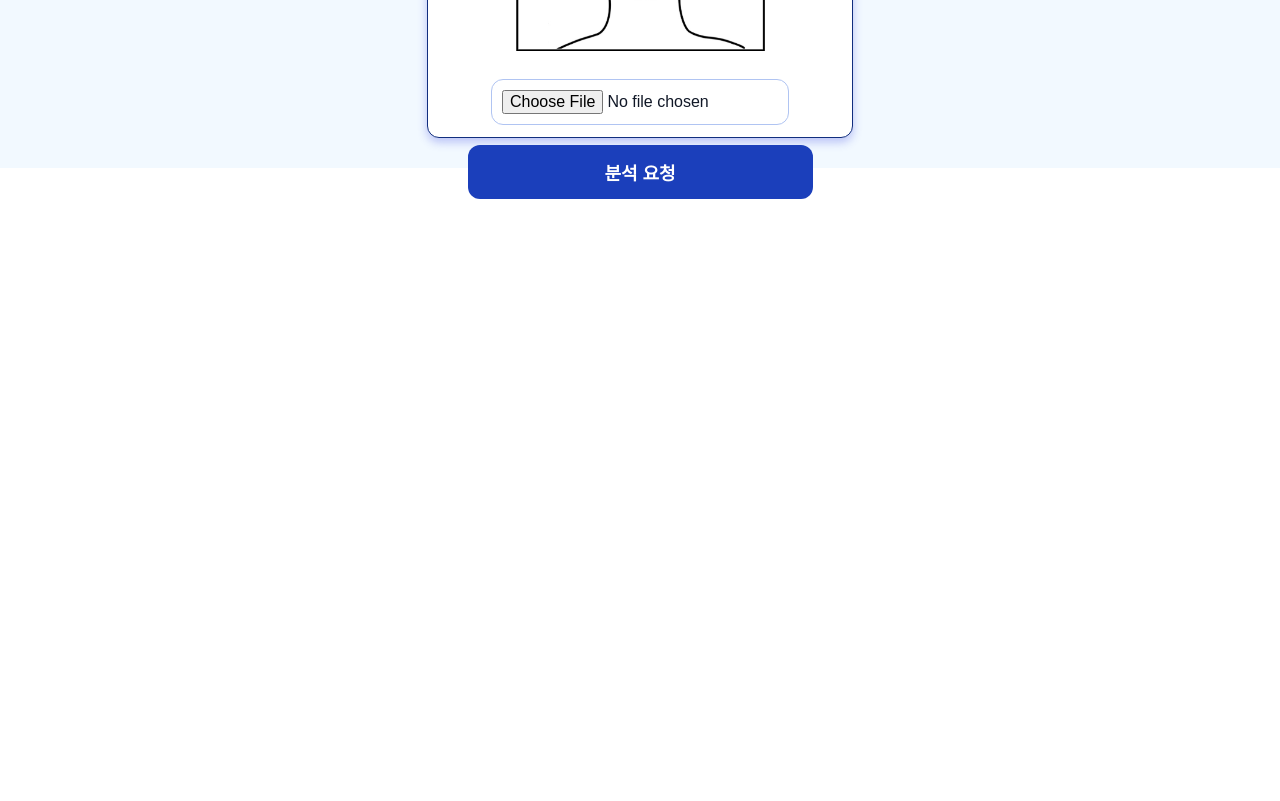
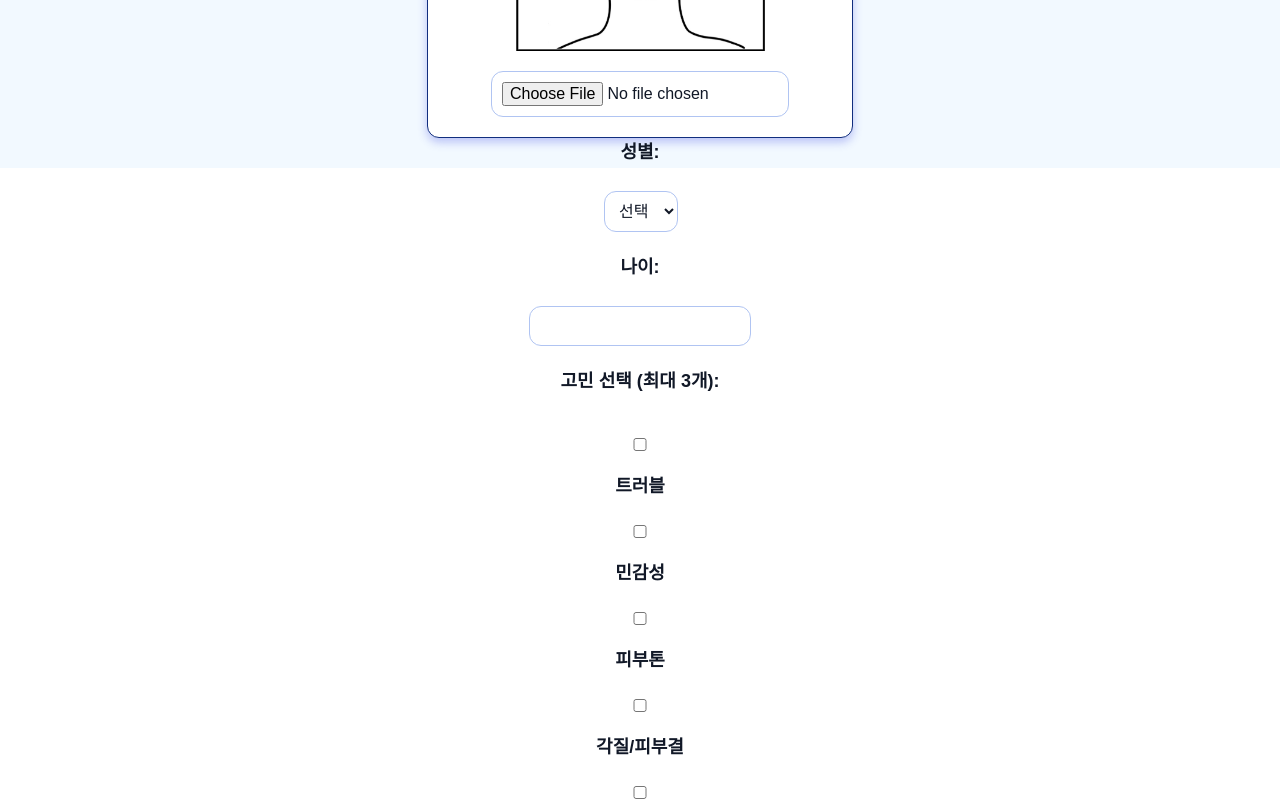
Before and after one commit to sunjin092/front, a React (Create React App) app: page /stepone in a window 1280 px wide. Shown: the part 660-1461 px from the top of the page. Before the commit the page ends 859 px from the top, so only its background shows below. Built offline with nearby package versions, Linux system fonts and the light colour scheme; a web font is replaced by a local one.

Commit message:
feat: 사용자 입력값 추가 (성별, 나이, 고민 선택 UI)

```diff
--- a/src/components/ImageUploader.tsx
+++ b/src/components/ImageUploader.tsx
@@ -3,6 +3,9 @@ import { useNavigate } from 'react-router-dom';
 
 const ImageUploader: React.FC = () => {
   const [selectedFile, setSelectedFile] = useState<File | null>(null);
+  const [gender, setGender] = useState('');
+  const [age, setAge] = useState<number | ''>('');
+  const [selectedConcerns, setSelectedConcerns] = useState<string[]>([]);
   const navigate = useNavigate();
 
   const handleFileChange = (e: React.ChangeEvent<HTMLInputElement>) => {
@@ -11,14 +14,27 @@ const ImageUploader: React.FC = () => {
     }
   };
 
+  const handleConcernChange = (value: string) => {
+    if (selectedConcerns.includes(value)) {
+      setSelectedConcerns(selectedConcerns.filter(c => c !== value));
+    } else if (selectedConcerns.length < 3) {
+      setSelectedConcerns([...selectedConcerns, value]);
+    } else {
+      alert('고민은 최대 3개까지 선택 가능합니다.');
+    }
+  };
+
   const handleUpload = async () => {
-        if (!selectedFile) {
-        alert('이미지를 선택해주세요.');
+    if (!selectedFile || !gender || !age) {
+      alert('이미지, 성별, 나이를 모두 입력해주세요.');
       return;
     }
 
     const formData = new FormData();
-        formData.append('image', selectedFile);
+    formData.append('file', selectedFile);
+    formData.append('gender', gender);
+    formData.append('age', age.toString());
+    formData.append('concerns', JSON.stringify(selectedConcerns));
 
     try {
       const response = await fetch(`${process.env.REACT_APP_API_URL}/analyze-recommend`, {
@@ -41,8 +57,35 @@ const ImageUploader: React.FC = () => {
 
   return (
     <div className='ImageUpload-box'>
-        <label htmlFor="file-upload"></label>
       <input id="file-upload" type="file" accept="image/*" onChange={handleFileChange} />
+
+      <div>
+        <label>성별:</label>
+        <select value={gender} onChange={(e) => setGender(e.target.value)}>
+          <option value="">선택</option>
+          <option value="여">여</option>
+          <option value="남">남</option>
+        </select>
+      </div>
+
+      <div>
+        <label>나이:</label>
+        <input type="number" value={age} onChange={(e) => setAge(Number(e.target.value))} />
+      </div>
+
+      <div>
+        <label>고민 선택 (최대 3개):</label><br />
+        {['트러블', '민감성', '피부톤', '각질/피부결', '자외선 차단', '유기농'].map((concern) => (
+          <label key={concern}>
+            <input
+              type="checkbox"
+              checked={selectedConcerns.includes(concern)}
+              onChange={() => handleConcernChange(concern)}
+            />
+            {concern}
+          </label>
+        ))}
+      </div>
 
       <button type="button" onClick={handleUpload}>
         분석 요청
```
Lines whose indentation alone changed are shown as unchanged.
